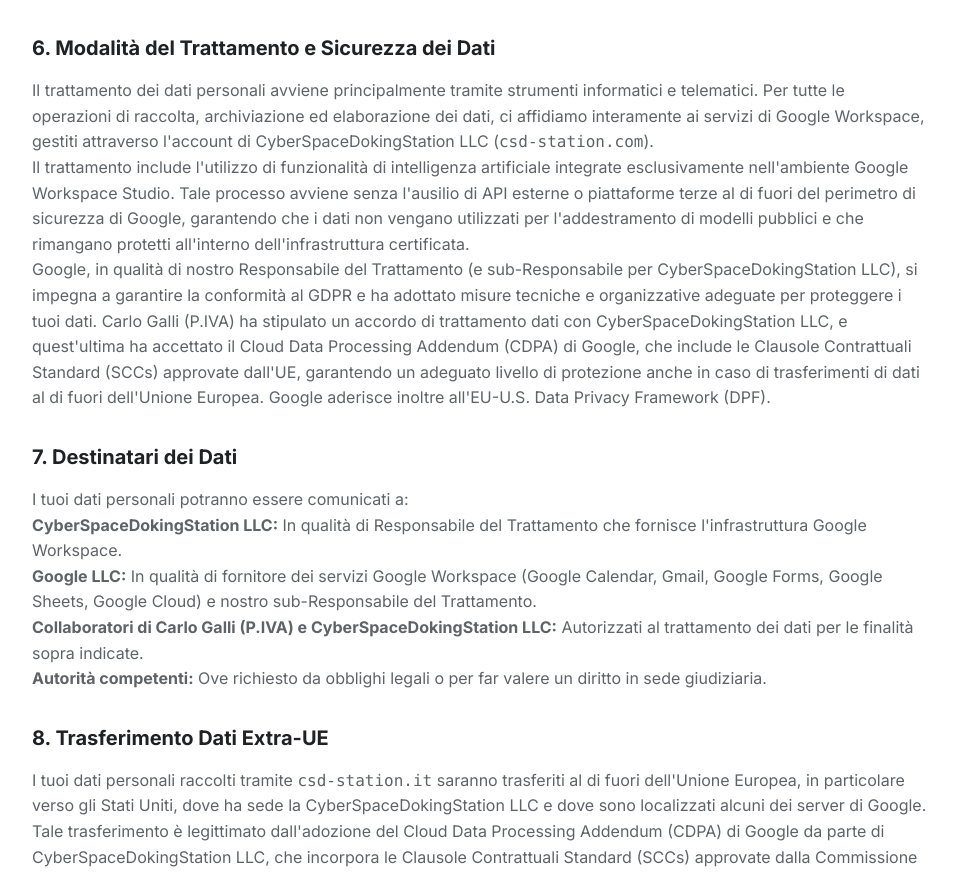
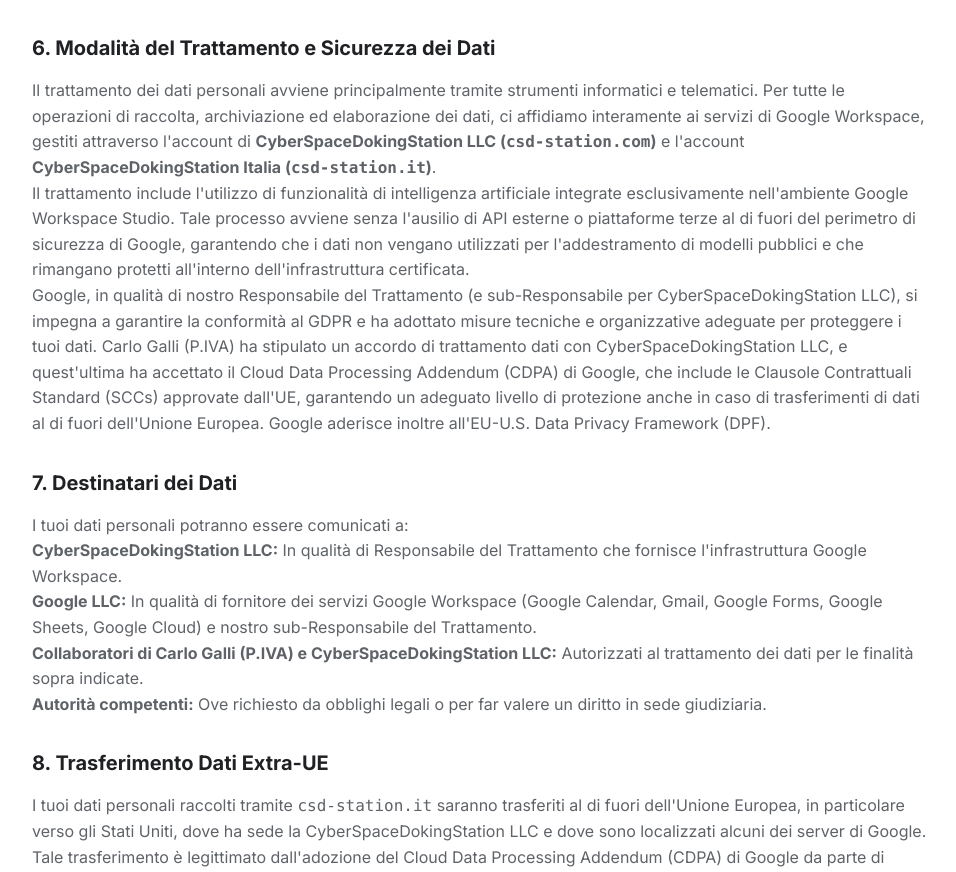
Before and after one commit to TheRealGalli/csd.station.italia, a React (Vite) app: page /privacy-policy in a window 1280 px wide. Shown: the part 2200-3072 px from the top of the page, without its empty margins (160-1116 px from the left). Built offline with nearby package versions, Linux system fonts and the light colour scheme; the HTML template or start-up script is replaced by a standard one.

Commit message:
Update Privacy Policy Section 6 with dual Workspace accounts

```diff
--- a/src/pages/PrivacyPolicy.tsx
+++ b/src/pages/PrivacyPolicy.tsx
@@ -67,7 +67,7 @@
 
           <h2 className="text-xl font-bold text-gray-900 mt-8 mb-4">6. Modalità del Trattamento e Sicurezza dei Dati</h2>
           <p>
-            Il trattamento dei dati personali avviene principalmente tramite strumenti informatici e telematici. Per tutte le operazioni di raccolta, archiviazione ed elaborazione dei dati, ci affidiamo interamente ai servizi di Google Workspace, gestiti attraverso l'account di CyberSpaceDokingStation LLC (<code>csd-station.com</code>).
+            Il trattamento dei dati personali avviene principalmente tramite strumenti informatici e telematici. Per tutte le operazioni di raccolta, archiviazione ed elaborazione dei dati, ci affidiamo interamente ai servizi di Google Workspace, gestiti attraverso l'account di <strong>CyberSpaceDokingStation LLC (<code>csd-station.com</code>)</strong> e l'account <strong>CyberSpaceDokingStation Italia (<code>csd-station.it</code>)</strong>.
           </p>
           <p>
             Il trattamento include l'utilizzo di funzionalità di intelligenza artificiale integrate esclusivamente nell'ambiente Google Workspace Studio. Tale processo avviene senza l'ausilio di API esterne o piattaforme terze al di fuori del perimetro di sicurezza di Google, garantendo che i dati non vengano utilizzati per l'addestramento di modelli pubblici e che rimangano protetti all'interno dell'infrastruttura certificata.
```
